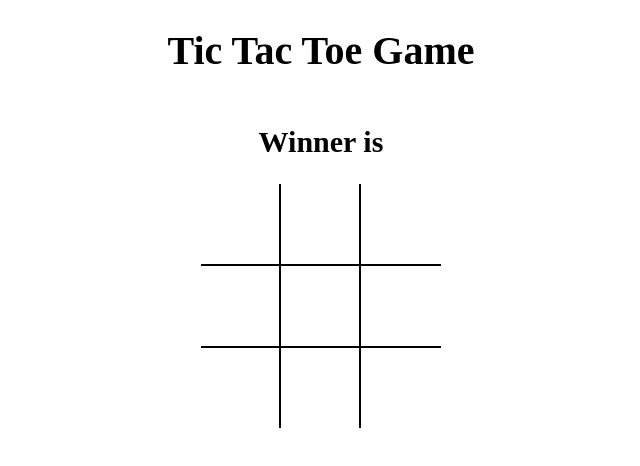
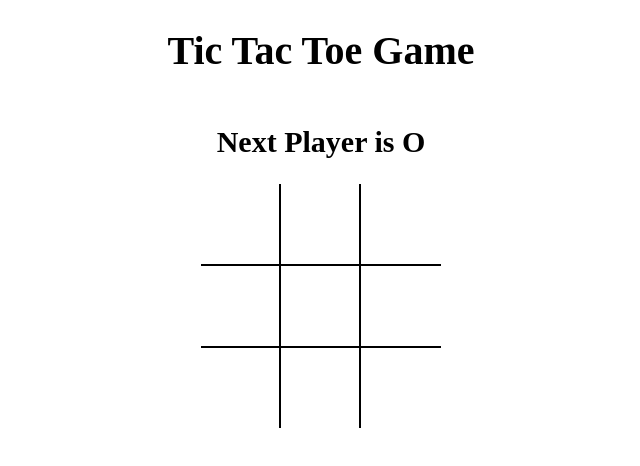
Before and after one commit to AbhishekKumar2233/Tic-Tac-Toe-Game_React, a React (Create React App) app: page / in a window 1280 px wide. Shown: the top 466 px of the page, without its empty margins (319-959 px from the left). Built offline with nearby package versions, Linux system fonts and the light colour scheme.

Commit message:
Winner logic completed

```diff
--- a/src/App.js
+++ b/src/App.js
@@ -7,10 +7,12 @@ export default function App() {
   const [board, setBoard] = useState(Array(9).fill(null));
   const [isXNext, setIsXNext] = useState(false);
 
-  //winner
+  //winner logic
   const winner = calculateWinner(board);
   console.log(winner);
-  const winnerName = winner;
+  const winnerName = winner
+    ? `Winner is ${winner}`
+    : `Next Player is ${isXNext ? "X" : "O"}`;
 
   function handleBoard(position) {
     if (board[position]) {
@@ -31,7 +33,7 @@ export default function App() {
   return (
     <div className="app">
       <h1>Tic Tac Toe Game</h1>
-      <h2>Winner is {winnerName}</h2>
+      <h2>{winnerName}</h2>
       <Board board={board} handleBoard={handleBoard} />
     </div>
   );
```
